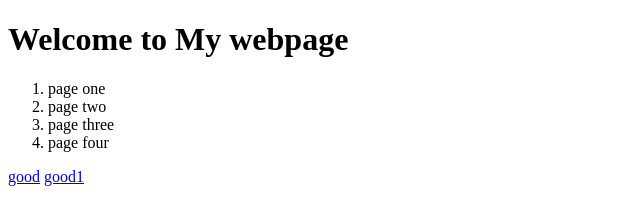
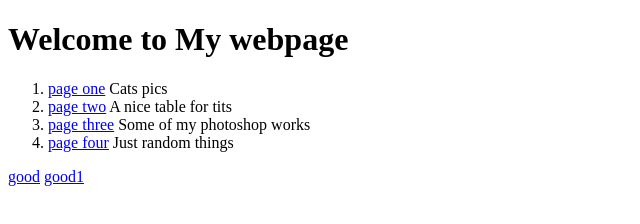
Before and after one commit to dova-tech/project0, a plain HTML site: page index.html in a window 1280 px wide. Shown: the whole page, without its empty margins (0-640 px from the left). Drawn offline with Linux system fonts and the light colour scheme.

Commit message:
added 4 blank html and Css files and some hyper links to these pages

```diff
--- a/index.html
+++ b/index.html
@@ -6,10 +6,10 @@
     <body>
         <h1>Welcome to My webpage</h1>
         <ol>
-            <li>page one</li>
-            <li>page two</li>
-            <li>page three</li>
-            <li>page four</li>
+            <li><a href="page1.html">page one</a> Cats pics </li>
+            <li><a href="page2.html">page two</a> A nice table for tits</li>
+            <li><a href="page3.html">page three</a> Some of my photoshop works</li>
+            <li><a href="page4.html">page four</a> Just random things</li>
         </ol>
         <a href="a0RmL7Q_700bwp.webp" target="_blank">good</a>
         <a href="asphalt-clouds-cloudy-4284312.png" target="_blank">good1</a>
```
Also changed, not shown: page1.html (added, +9 -0 lines), page2.html (added, +9 -0 lines), page3.html (added, +9 -0 lines), page4.html (added, +9 -0 lines), styles.css (added).
